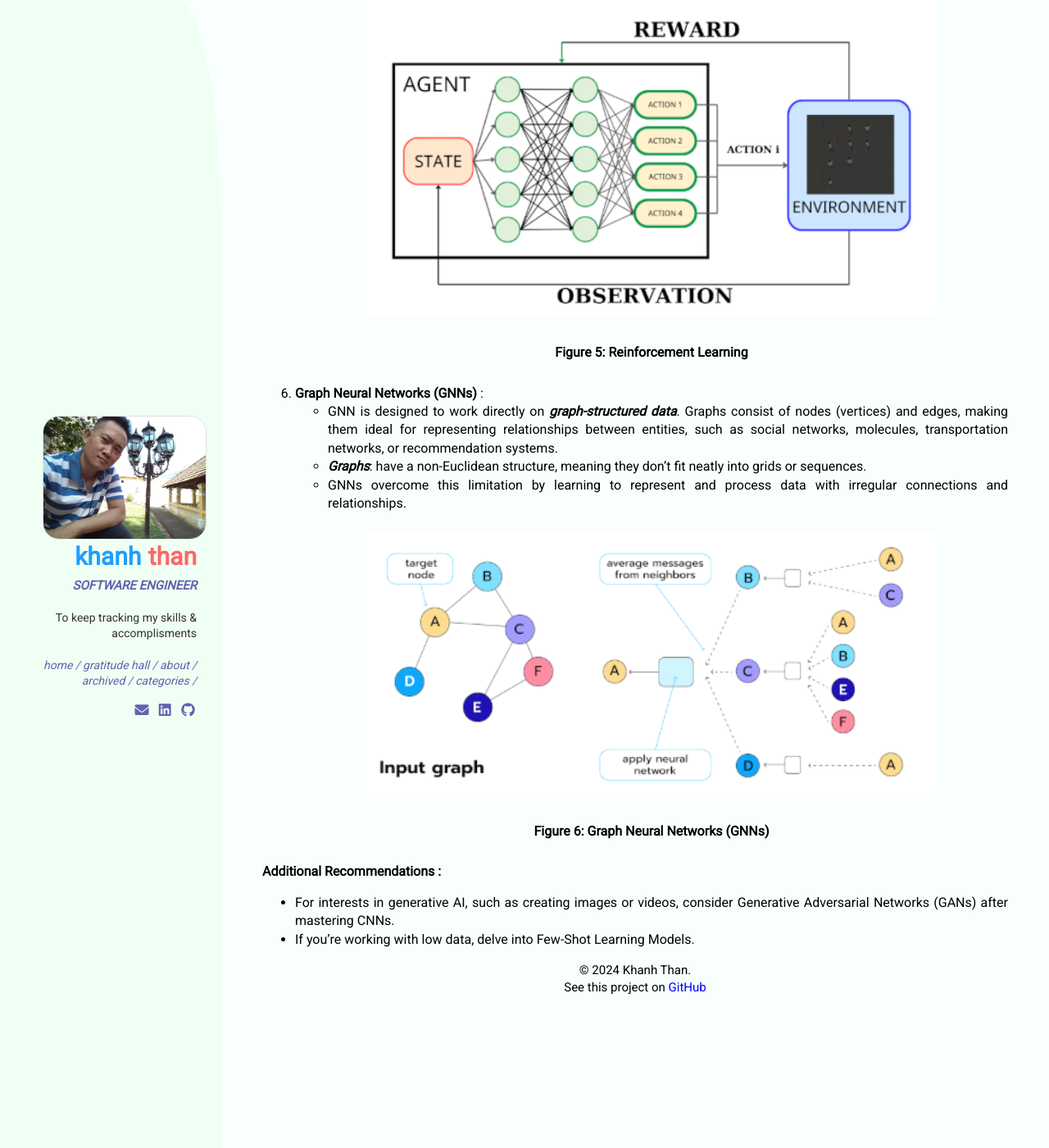
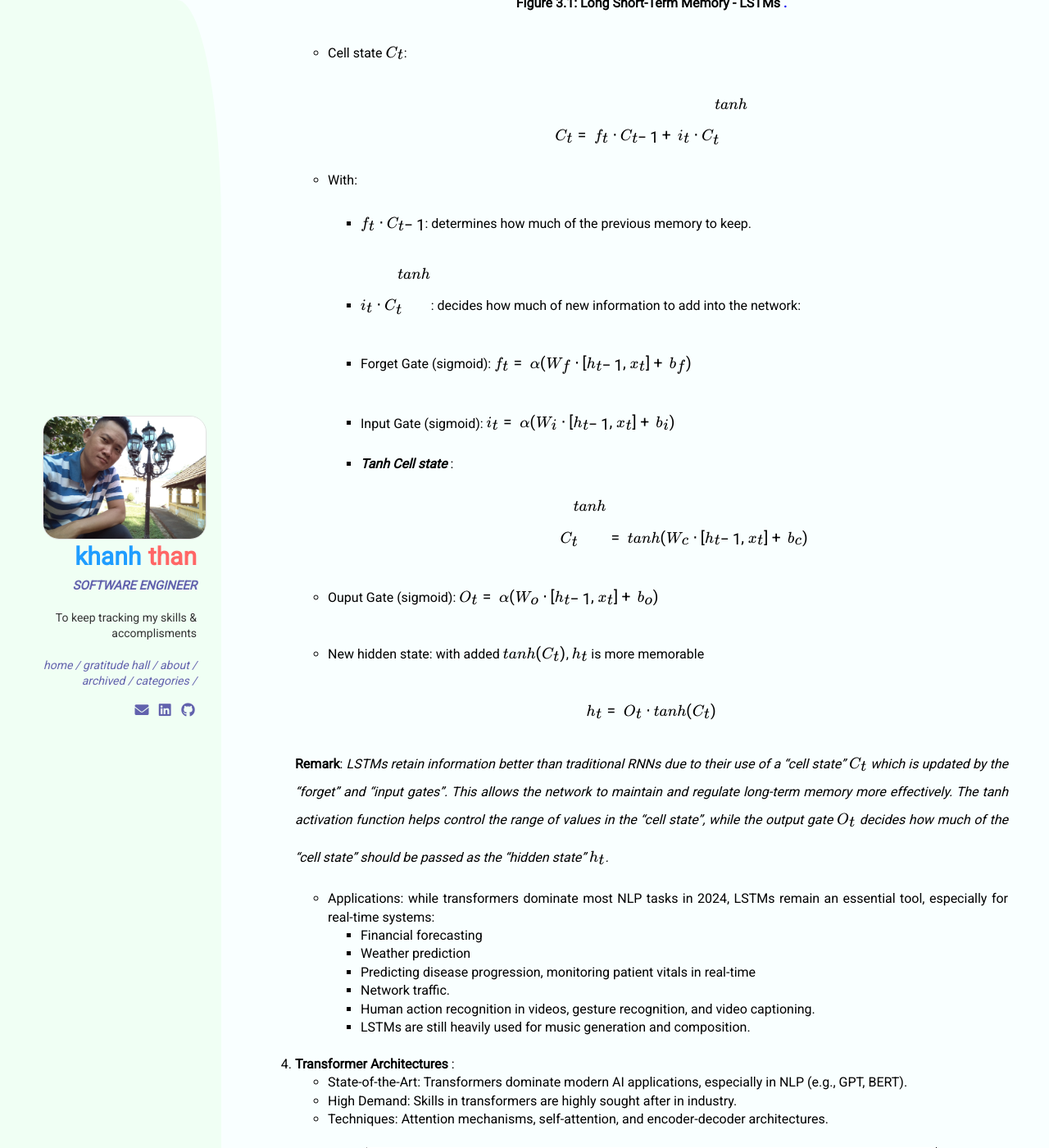
Before and after one commit to khanh-devos/blog_memory, a Jekyll site: the page built from _posts/2024-11-17-types-of-AI-architechtures.md, in a window 1280 px wide and 1400 px high, scrolled down 4731 px. Shown: the whole window at 82% size. Built offline with Jekyll 4.4.1, drawn with Linux system fonts in a browser that asks for light colours; formulas are drawn with MathJax 3; before the commit the page ends 5996 px from its top, so only the background shows below that; some of the changed text lies outside the part shown; grey boxes are pictures that could not be loaded.

Commit message:
Added LSTMs into RNNs.

```diff
--- a/_layouts/default.html
+++ b/_layouts/default.html
@@ -3,7 +3,7 @@
   <head>
     <meta charset="utf-8">
     <meta name="viewport" content="width=device-width, initial-scale=1.0">
-    <link rel="icon" type="image/png" href="{{ '/assets/images/phu_quoc_2.jpg' | relative_url }}">
+    <link rel="icon" type="image/png" href="{{ '/assets/images/favicon_io/favicon.ico' | relative_url }}">
 
     {% include header.html %}
 
--- a/_posts/2024-11-17-types-of-AI-architechtures.md
+++ b/_posts/2024-11-17-types-of-AI-architechtures.md
@@ -8,13 +8,13 @@ Common Types of AI architectures:
 AI technology has been "exploding" in recent years, introducing numerous new concepts and terms each year. Among these, AI architectures, in my view, play a key role in this evolution(sự tiến bộ). This post is my attempt to collect and describe some common AI architectures with their core typical features.
 
 
-1. **FNN (Feedforward Neuron Network)** :
+1. **FNNs (Feedforward(truyền thẳng) Neuron Network)** :
     - Foundational: FNNs are the simplest neural networks and provide a foundation for understanding how inputs, weights, biases, and activations work.
     - Broad Applicability: Useful for basic tasks like regression(phân tích hồi quy) and classification.
     - Techniques: Basics of how neural networks process data, activation functions, loss functions, and backpropagation(truyền ngược).
 
     <div style="width: 100%; text-align: center;">
-      <img class="ai-images" src="{{ './assets/images/Feedforward-neural-network-FNN.png' | relative_url }}" alt="First transformer version" />
+      <img class="ai-images" src="{{ './assets/images/Feedforward-neural-network-FNN.png' | relative_url }}" alt="FNNs" />
       <h5>Figure 1: regular FNN</h5>
     </div>
 
@@ -45,7 +45,7 @@ AI technology has been "exploding" in recent years, introducing numerous new con
     </div>
 
     <div style="width: 100%; text-align: center;">
-      <img class="ai-images" src="{{ './assets/images/convolution-illustration.png' | relative_url }}" alt="First transformer version" />
+      <img class="ai-images" src="{{ './assets/images/convolution-illustration.png' | relative_url }}" alt="CNNs" />
       <h5>Figure 2.1: Convolution process</h5>
     </div>
 
@@ -87,15 +87,58 @@ AI technology has been "exploding" in recent years, introducing numerous new con
         - $\alpha$ : activation function (sigmoid, tanh, ReLU)<br><br>
 
     - Difference: This feedback loop enables the network to maintain a form of memory, capturing "sequential dependencies" (sự phụ thuộc liên tục) in data.
-    - Techniques included: Hidden states, vanishing gradients, and how LSTMs/GRUs improve on vanilla RNNs.
+    - Techniques included: Hidden states, vanishing gradients.
+
     <br><br>
     <div style="width: 100%; text-align: center;">
-        <img class="ai-images" src="{{ './assets/images/RNNs.png' | relative_url }}" alt="First transformer version" />
+        <img class="ai-images" src="{{ './assets/images/RNNs.png' | relative_url }}" alt="RNNs" />
         <h5>Figure 3: Recurrent Neural Networks RNNs</h5>
     </div>
 
-    - Note: *Becaues the inputs are processed sequentially, which is slower compared to parallel architectures like Transformers. For very long sequence, the model could "forget" older information from the beginning time.*<br><br>
+    - Variants: The problem with RNNs is a short-term memory that means RNNs will forget older information easily for longer sequences. Hence, LSTMs (long short-term memory) was introduced with a cell state $C_{t}$ like a memory of the network during training. $C_{t}$ is to determine what the network should forget or memorize thanks for the activation "tanh".
+    <br><br>
+    <div style="width: 100%; text-align: center">
+        <img class="ai-images" src="https://databasecamp.de/wp-content/uploads/lstm-architecture-768x532.png" alt="LSTMs" style="border-radius: 3%" />
+        <h5>
+            Figure 3.1: Long Short-Term Memory - LSTMs
+            <a href="https://databasecamp.de/en/ml/lstms?paged832=2" alt="database camp LSTMs">.</a>
+        </h5>
 
+    </div>
+
+    - Cell state $C_{t}$:
+
+    $$ C_{t} = f_{t} \cdot C_{t-1} + i_{t} \cdot C^{tanh}_{t} $$
+
+    - With:
+
+        - $f_{t} \cdot C_{t-1}$: determines how much of the previous memory to keep.
+        - $i_{t} \cdot C^{tanh}_{t}$: decides how much of new information to add into the network:
+
+        - Forget Gate (sigmoid): $ f_{t} = \alpha (W_{f} \cdot [h_{t-1}, x_{t}] + b_{f}) $
+
+        - Input Gate (sigmoid): $ i_{t} = \alpha (W_{i} \cdot [h_{t-1}, x_{t}] + b_{i}) $
+
+        - ***Tanh Cell state*** :
+
+            $$ C^{tanh}_{t} = tanh(W_{c} \cdot [h_{t-1}, x_{t}] + b_{c}) $$
+
+    - Ouput Gate (sigmoid): $ O_{t} = \alpha (W_{o} \cdot [h_{t-1}, x_{t}] + b_{o}) $
+
+    - New hidden state: with added $tanh(C_{t})$, $h_{t}$ is more memorable
+
+    $$ h_{t} = O_{t} \cdot tanh(C_{t}) $$
+
+    **Remark**: *LSTMs retain information better than traditional RNNs due to their use of a "cell state" $C_{t}$ which is updated by the "forget" and "input gates". This allows the network to maintain and regulate long-term memory more effectively. The tanh activation function helps control the range of values in the "cell state", while the output gate $O_{t}$ decides how much of the "cell state" should be passed as the "hidden state" $h_{t}$.*
+
+    - Applications: while transformers dominate most NLP tasks in 2024, LSTMs remain an essential tool, especially for real-time systems:
+        - Financial forecasting
+        - Weather prediction
+        - Predicting disease progression, monitoring patient vitals in real-time
+        - Network traffic.
+        - Human action recognition in videos, gesture recognition, and video captioning.
+        - LSTMs are still heavily used for music generation and composition.
+    <br><br>
 
 4. **Transformer Architectures** :
     - State-of-the-Art: Transformers dominate modern AI applications, especially in NLP (e.g., GPT, BERT).
```
Also changed, not shown: other parts of _posts/2024-11-17-types-of-AI-architechtures.md (+2 -2 lines), _posts/2024-11-18-Activations.md (+1 -1 lines), _posts/2024-11-22-deutsch.md (+20 -0 lines), assets/images/favicon_io/favicon.ico (added).
